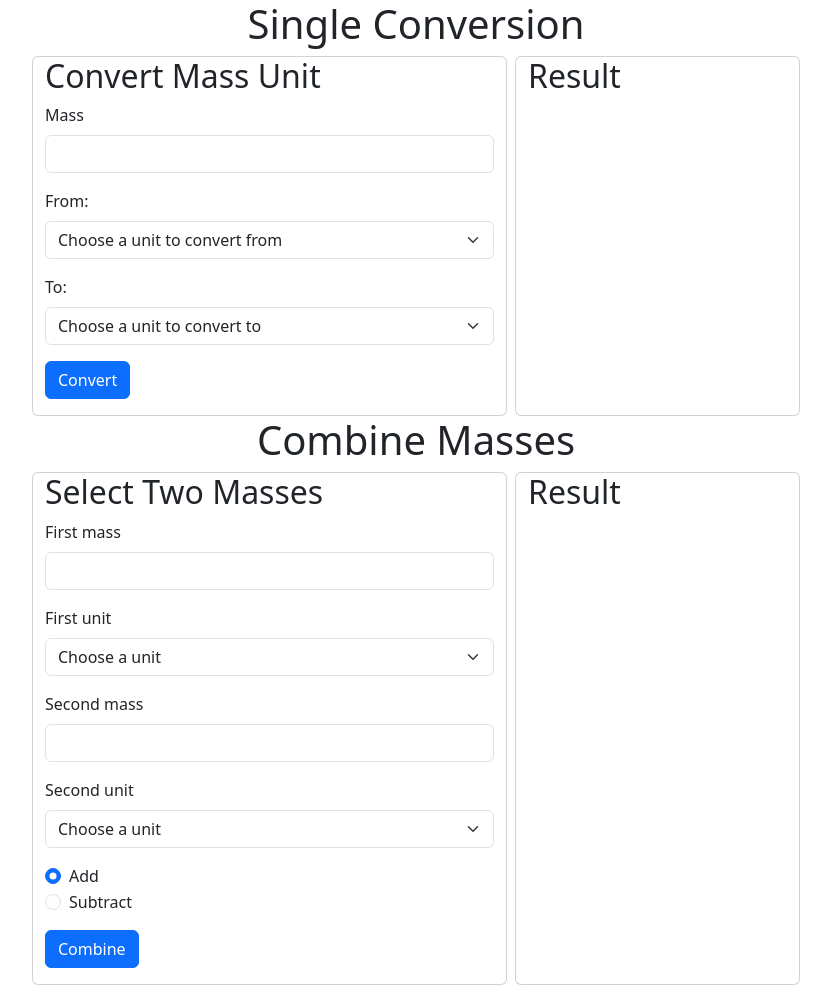
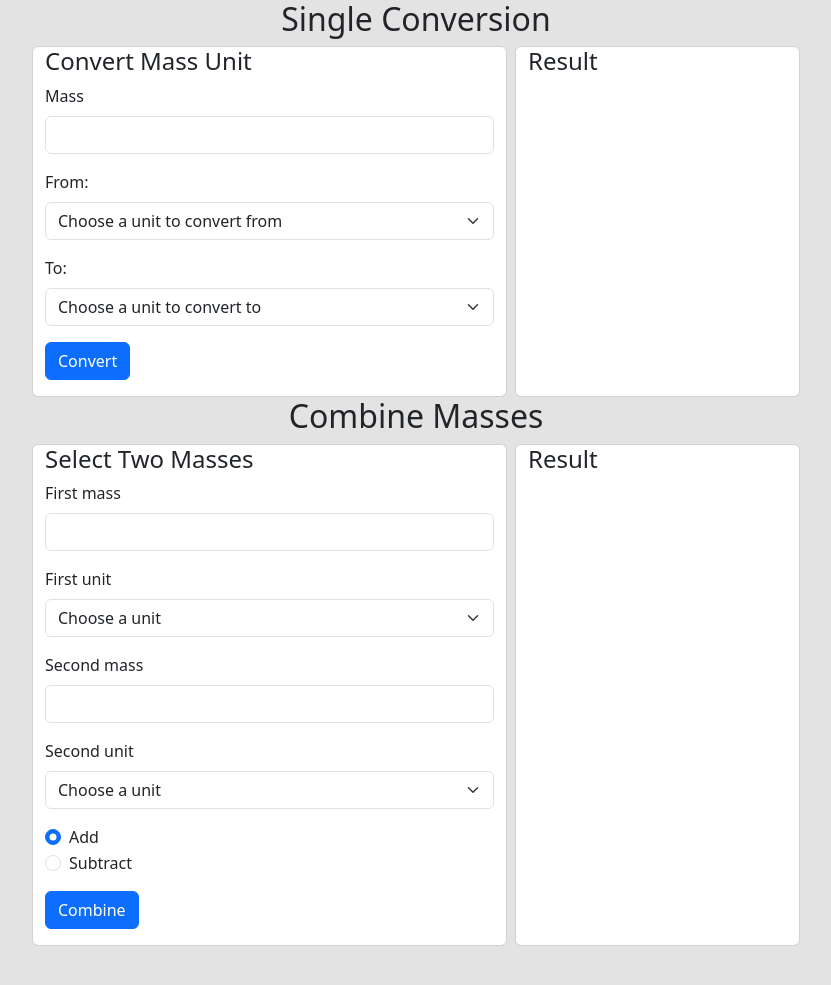
Before and after one commit to jos47tl/mass-conversion, a website: page index.html in a window 1280 px wide. Shown: the whole page, without its empty margins (224-1055 px from the left). After the commit the page ends 946 px from the top, so only its background shows below. Drawn offline with nearby package versions, Linux system fonts and the light colour scheme.

Commit message:
Add custom css

```diff
--- a/index.html
+++ b/index.html
@@ -8,12 +8,12 @@
       rel="stylesheet"
       href="https://cdn.jsdelivr.net/npm/bootstrap@5.3.3/dist/css/bootstrap.min.css"
     />
-    <link rel="stylesheet" href="css/style.css" />
+    <link rel="stylesheet" type="text/css" href="css/custom.css" />
     <script defer src="js/main.js"></script>
     <link rel="icon" type="image/x-icon" href="images/favicon.ico" />
     <title>Mass Conversion</title>
   </head>
-  <body>
+  <body class="page-body">
     <div class="container text-start">
       <h1 class="text-center">Single Conversion</h1>
       <div class="row justify-content-md-center">
--- /dev/null
+++ b/public/css/custom.css
@@ -0,0 +1,15 @@
+:root {
+  --light-gray: rgba(120, 118, 118, 0.2);
+}
+
+body {
+  background-color: var(--light-gray);
+}
+
+h1 {
+  font-size: 2em;
+}
+
+h2 {
+  font-size: 1.5em;
+}
```
Also changed, not shown: public/css/style.css (deleted).
